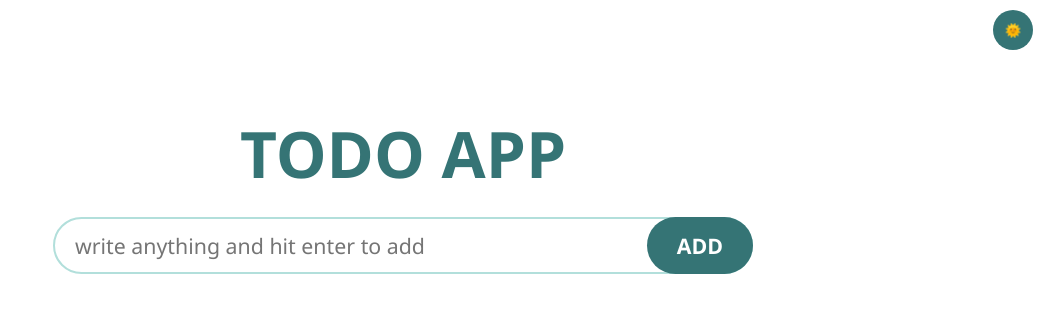
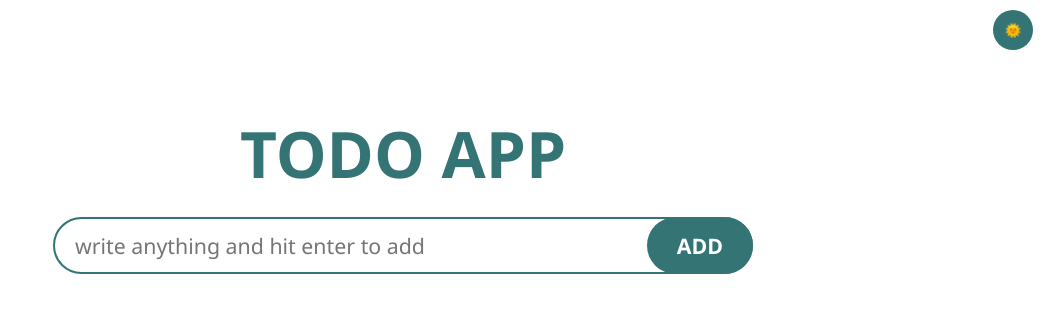
Before and after one commit to vertex616/Todo-App, a plain HTML site: page index.html in a window 1280 px wide. Both pictures are taken after a click on the button "Toggle light/dark mode". Shown: the whole page, without its empty margins (237-1280 px from the left). Drawn offline with Linux system fonts and the light colour scheme.

Commit message:
Update light mode color scheme for improved visibility

```diff
--- a/style.css
+++ b/style.css
@@ -7,11 +7,11 @@
 }
 /* Light mode overrides */
 body.light-mode {
-    --primary-color: #f5f5f5;
-    --secondary-color: #b2dfdb;
+    --primary-color: #225c5c;
+    --secondary-color: #357475;
     --background-color: #ffffff;
     --accent-color: #357475;
-    --text-color: #222222;
+    --text-color: #225c5c;
 }
 
 #theme-toggle {
```
